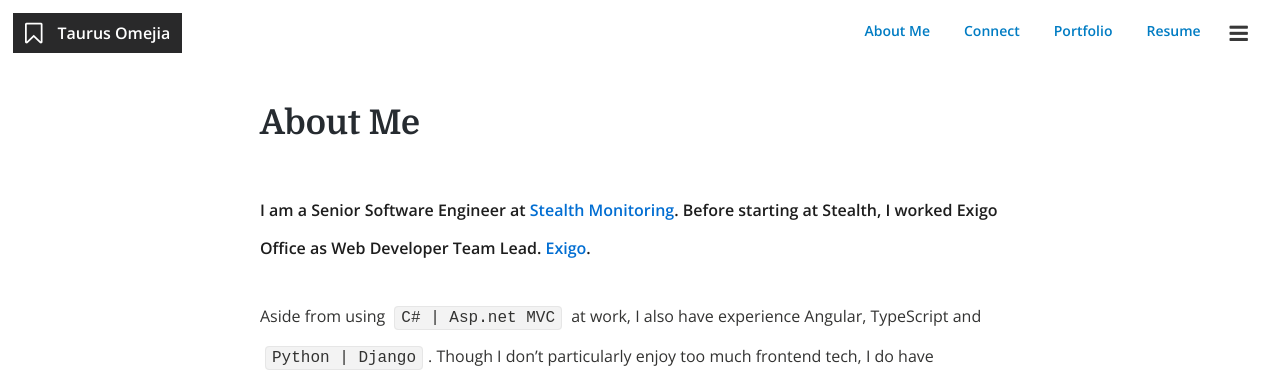
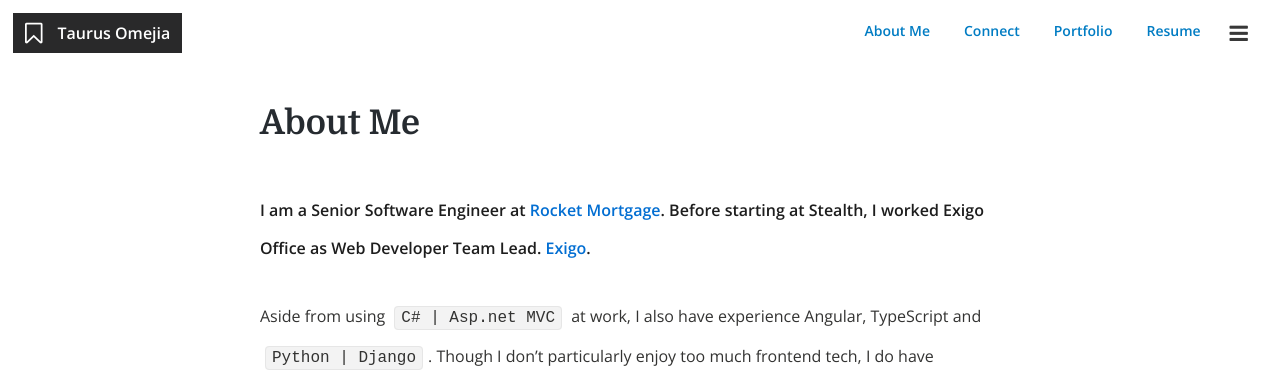
Before and after one commit to bolenton/bolenton.github.io, a Jekyll site: the page built from about.md, in a window 1280 px wide. Shown: the top 385 px of the page. Built offline with Jekyll 4.4.1, drawn with Linux system fonts in a browser that asks for light colours; nearby versions of some CDN libraries; comment, search, counter and statistics services are not loaded.

Commit message:
Update about.md

```diff
--- a/about.md
+++ b/about.md
@@ -5,7 +5,7 @@
 comments: false
 ---
 
-I am a Senior Software Engineer at [Stealth Monitoring](https://stealthmonitoring.com){:target="_blank"}. Before starting at Stealth, I worked Exigo Office as Web Developer Team Lead. [Exigo](http://exigo.com/){:target="_blank"}.
+I am a Senior Software Engineer at [Rocket Mortgage](https://www.rocketmortgage.com/){:target="_blank"}. Before starting at Stealth, I worked Exigo Office as Web Developer Team Lead. [Exigo](http://exigo.com/){:target="_blank"}.
 
  Aside from using `C# | Asp.net MVC` at work, I also have experience Angular, TypeScript and `Python | Django`. Though I don't particularly enjoy too much frontend tech, I do have experience with
 `JavaScript/Jquery`, `HTML`, `CSS` and `Twitter Bootstrap`.
```
